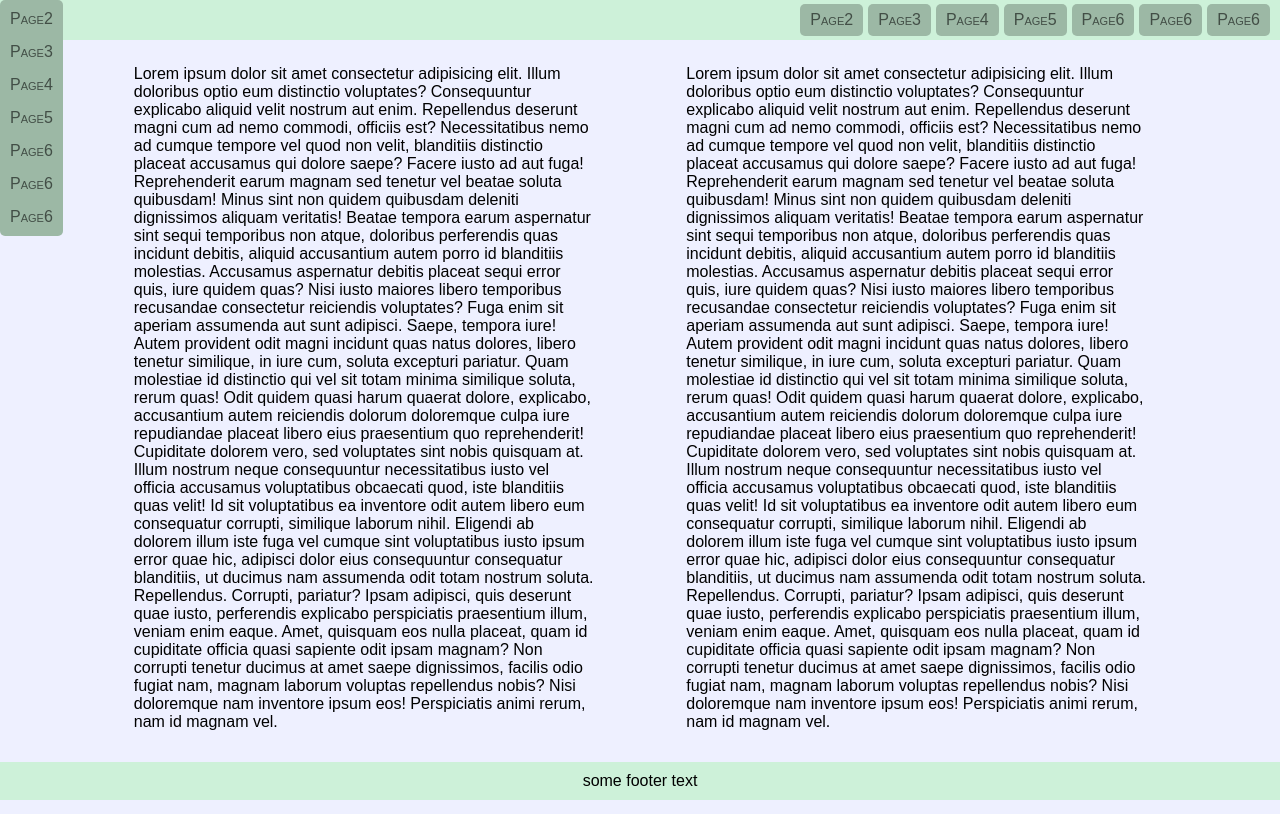
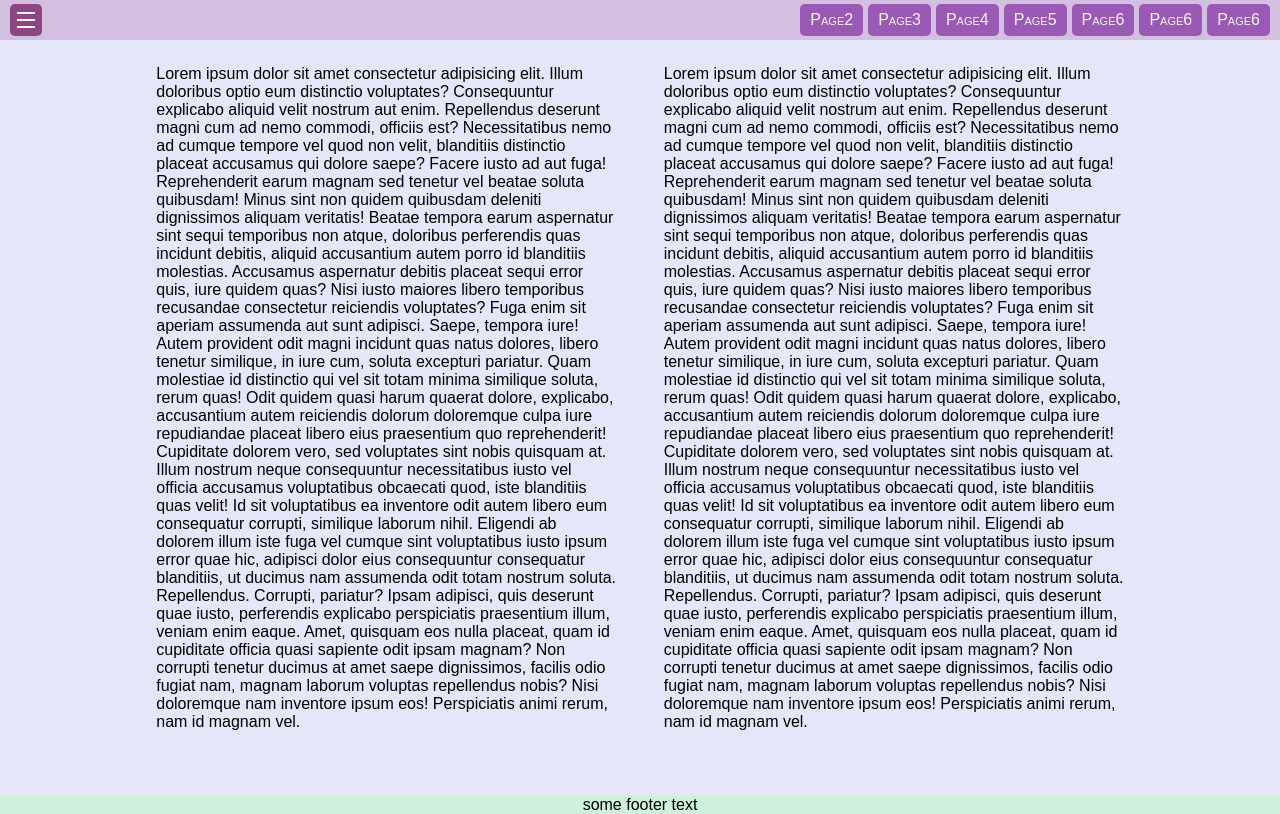
Before and after one commit to Kwshal/Website-1, a plain HTML site: page index.html in a window 1280 px wide. Both pictures are taken after a click on the button 26 px from the left and 20 px from the top of the page. Drawn offline with Linux system fonts and the light colour scheme.

Commit message:
added themes.css, burger-menu, fixed js code.

```diff
--- a/design.css
+++ b/design.css
@@ -21,6 +21,7 @@
     scrollbar-color: #7b6f8f transparent; /* Thumb color and track color */
     scrollbar-width: none; /* Hide scrollbar */
     /* border-radius: 5px; */
+    box-sizing: border-box;
 }
 
 /* Smooth scrolling */
--- a/index.html
+++ b/index.html
@@ -7,6 +7,7 @@
      <title>Big Scrollable website</title>
      <link rel="stylesheet" href="style.css">
      <link rel="stylesheet" href="design.css">
+     <link rel="stylesheet" href="theme.css">
 </head>
 
 <body>
@@ -17,9 +18,11 @@
                <span class="bread"></span>
           </button>
 
+
           <!-- ! TODO: TOdo ADD burger-menu -->
 
           <menu id="burger-menu">
+               <button id="theme-btn">C</button>
                <a target="_blank" href="page2.html">Page2</a>
                <a target="_blank" href="page3.html">Page3</a>
                <a target="_blank" href="page4.html">Page4</a>
--- a/script.js
+++ b/script.js
@@ -3,16 +3,22 @@
 var burgerMenuBtn = document.getElementById("burger-menu-btn");
 var burgerMenu = document.getElementById("burger-menu");
 
+
 document.addEventListener("click", (e) => {
      if (!burgerMenu.contains(e.target) && !burgerMenuBtn.contains(e.target)) {
-          burgerMenu.style.display = "none";
+          Object.assign(burgerMenu.style, {
+               left: "-100%",
+          });
      }
 })
-
 burgerMenuBtn.addEventListener("click", () => {
-     Object.assign(burgerMenu.style, {
-          display: "flex",
-          transition: "height 0.9s ease, width 0.9s ease",
-          maxWidth: "clamp(300px, 40vw, 350px)",
-     });
+     if (burgerMenu.style.left === "-100%") {
+          Object.assign(burgerMenu.style, {
+               left: "0%",
+          });
+     } else {
+          Object.assign(burgerMenu.style, {
+               left: "-100%",
+          });
+     }
 })
--- a/style.css
+++ b/style.css
@@ -77,19 +77,20 @@ li a {
 }
 
 main {
-    padding-top: 45px;
-    height: 900px;
+    padding: 45px;
+    height: fit-content;
     width: clamp(300px, 100%, 1100px);
     display: flex;
+    /* flex-direction: column; */
     gap: 5px;
     margin: 0 auto;
     position: relative;
-    overflow: hidden;
-    overflow-y: scroll;
+    /* overflow: scroll;  */
+    /* ? to be changed later */
 }
 
 main section {
-    height: 900px;
+    height: fit-content;
     width: clamp(300px, 100%, 500px);
     padding: 20px;
     display: flex;
@@ -135,26 +136,59 @@ footer {
 }
 
 #burger-menu {
+    height: fit-content;
+    /* border: 2px dashed #000; */
     max-height: 100vh;
-    /* width: clamp(300px, 40vw, 500px); */
-    max-width: 0px;
-    background-color: #9cb8a5;
+    width: clamp(250px, 40vw, 300px);
+    /* background-color: #9cb8a5; */
+    /* background-color: #fff; */
     position: fixed;
-    top: 0;
-    left: 0;
-    display: none;
-    flex-direction: column;
-    gap: 5px;
-    border-radius: 5px;
-    padding: 5px;
+    top: 45px;
+    left: -100%;
+    display: grid;
+    grid-template-columns: 1fr; /* ? to be recosidered later */
+
+    /* gap: 1px;  */
+    /* ? to be recosidered later */
+    border-radius: 0px;
+    /* padding: 10px; */
     overflow: hidden;
     overflow-y: scroll;
+    overflow-x: scroll;
+    transition: left 200ms ease-out;
+    box-shadow: 0px 0px;
 }
+
+@media (max-width: 700px) {
+    #burger-menu {
+        grid-template-columns: 1fr;
+    }
+
+    main {
+        flex-direction: column;
+    }
+}
+
 #burger-menu a {
+    height: 50px;
+    width: 100%;
+    border: 1px dashed #000;
+    border-color:  transparent transparent #424e46 transparent;
     text-decoration: none;
-    color: #424e46;
-    padding: 5px;
-
+    display: flex;
+    justify-content: center;
+    align-items: center;
+    /* background-color: #cdf1d9; */
+    /* color: #424e46; */
+    /* margin: auto; */
+}
+#burger-menu a:last-child {
+    border: none;
+}
+#burger-menu::after {
+    content: "";
+    height: 35px;
+    display: block;
 }
 
 /* #burger-menu a:hover {
@@ -189,3 +223,17 @@ footer {
     height: 10%;
     background-color: #424e46;
 }
+
+#theme-btn {
+    width: 35px;
+    height: 35px;
+    background-color: #9cb8a5;
+    position: absolute;
+    right: 0px;
+    bottom: 0px;
+    border-radius: 5px;
+    border: none;
+    /* position: fixed;
+    bottom: 10px;
+    right: 10px; */
+}
--- /dev/null
+++ b/theme.css
@@ -0,0 +1,69 @@
+:root {
+     /* Shades of Black */
+     --jet-black: #343434;
+     --ebony-black: #555D50;
+     --onyx-black: #0F0F0F;
+     --matte-black: #282828;
+     --rich-black: #050505;
+
+     /* Shades of Grey */
+     --gainsboro-grey: #DCDCDC;
+     --light-silver: #D8D8D8;
+     --dim-grey: #696969;
+     --granite-grey: #676767;
+     --slate-grey: #708090;
+
+     /* Shades of White */
+     --pure-white: #FFFFFF;
+     --snow-white: #FFFAFA;
+     --ivory-white: #FFFFF0;
+     --ghost-white: #F8F8FF;
+     --white-smoke: #F5F5F5;
+
+     /* Shades of Purple */
+     --lavender-purple: #E6E6FA;
+     --mauve-purple: #993366;
+     --deep-purple: #673AB7;
+     --plum-purple: #8E4585;
+     --amethyst-purple: #9966CC;
+
+     /* Monochromatic Purples */
+     --lightest-purple: #E6E6FA;
+     /* Lavender */
+     --lighter-purple: #D3C0E0;
+     /* Light Lavender */
+     --medium-purple: #9B59B6;
+     /* Amethyst */
+     --darker-purple: #8E4585;
+     /* Plum */
+     --darkest-purple: #4B2C5E;
+     /* Dark Purple */
+
+}
+
+body {
+     background-color: var(--lightest-purple);
+}
+
+header {
+     background-color: var(--lighter-purple);
+}
+
+ul li {
+     background-color: var(--medium-purple);
+}
+
+li a {
+     color: var(--white-smoke);
+}
+
+#burger-menu a {
+     color: var(--ivory-white);
+     background-color: var(--darkest-purple);
+}
+#burger-menu-btn {
+     background-color: var(--darker-purple);
+}
+.bread {
+     background-color: var(--white-smoke);
+}
```
Also changed, not shown: texts.txt.
